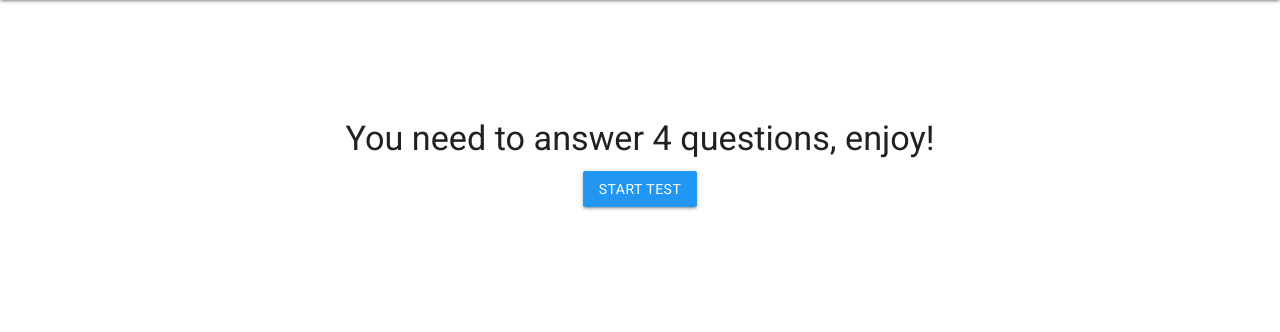
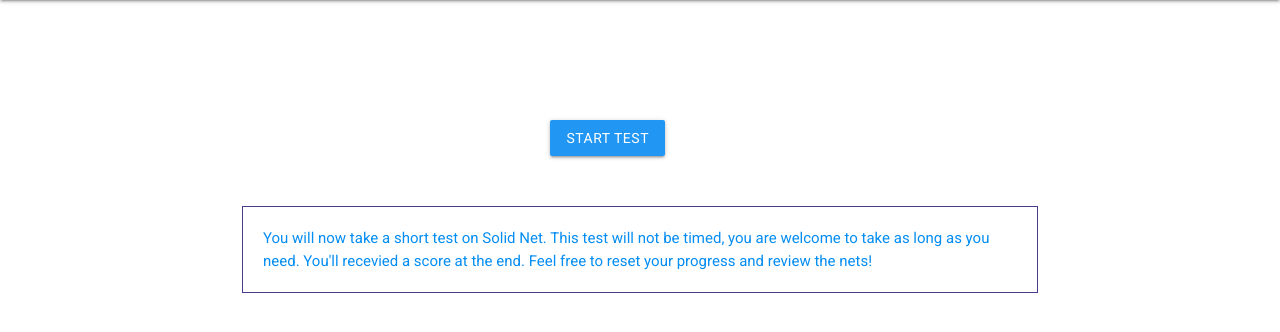
Before and after one commit to yooli23/UI-Design-H7-4, a Flask app: page /test in a window 1280 px wide. Shown: the part 64-396 px from the top of the page. Run offline with Flask 2, Linux system fonts and the light colour scheme; some libraries are stand-ins or nearby versions.

Commit message:
solve conflicts

```diff
--- a/app/static/main.css
+++ b/app/static/main.css
@@ -102,7 +102,16 @@ li{
     animation: spin 15s infinite linear;
 }
 
-.test-btn {
-    width: 100%;
-    height: 100%;
+.imgfluid {
+    position:relative;
 }
+.test-intro{
+    color: rgb(4, 141, 242);
+    border: 1px solid darkslateblue;
+    padding: 20px;
+    margin: 50px;
+}
+.start-btn{
+    margin-left:40%;
+
+}
--- a/app/templates/layout.html
+++ b/app/templates/layout.html
@@ -23,7 +23,7 @@
 
     <!-- Geogebra script -->
     <script src="https://cdn.geogebra.org/apps/deployggb.js"></script>
-    <script src="GeoGebra/deployggb.js"></script>
+    <!-- <script src="GeoGebra/deployggb.js"></script> -->
 
     <link rel="stylesheet" href="{{url_for('static', filename='main.css')}}">
     <title>Solid-Net Transformation</title>
--- a/app/templates/test.html
+++ b/app/templates/test.html
@@ -1,10 +1,22 @@
 {% extends "layout.html" %}
 
 {% block content %}
-<div class="container center">
-    <h4>You need to answer 4 questions, enjoy!</h4>
+<div class="start-btn">
+
     <a href="/test/0"class="waves-effect waves-light btn blue">
         Start Test
     </a>
 </div>
+
+<div class="test-intro">
+
+    You will now take a short test on Solid Net.
+    This test will not be timed, you are welcome to take as long as you need.
+    You'll recevied a score at the end.
+    Feel free to reset your progress and review the nets!
+
+
+</div>
+
+
 {% endblock %}
```
Also changed, not shown: app/templates/learn.html (+11 -1 lines), 1 other file.
